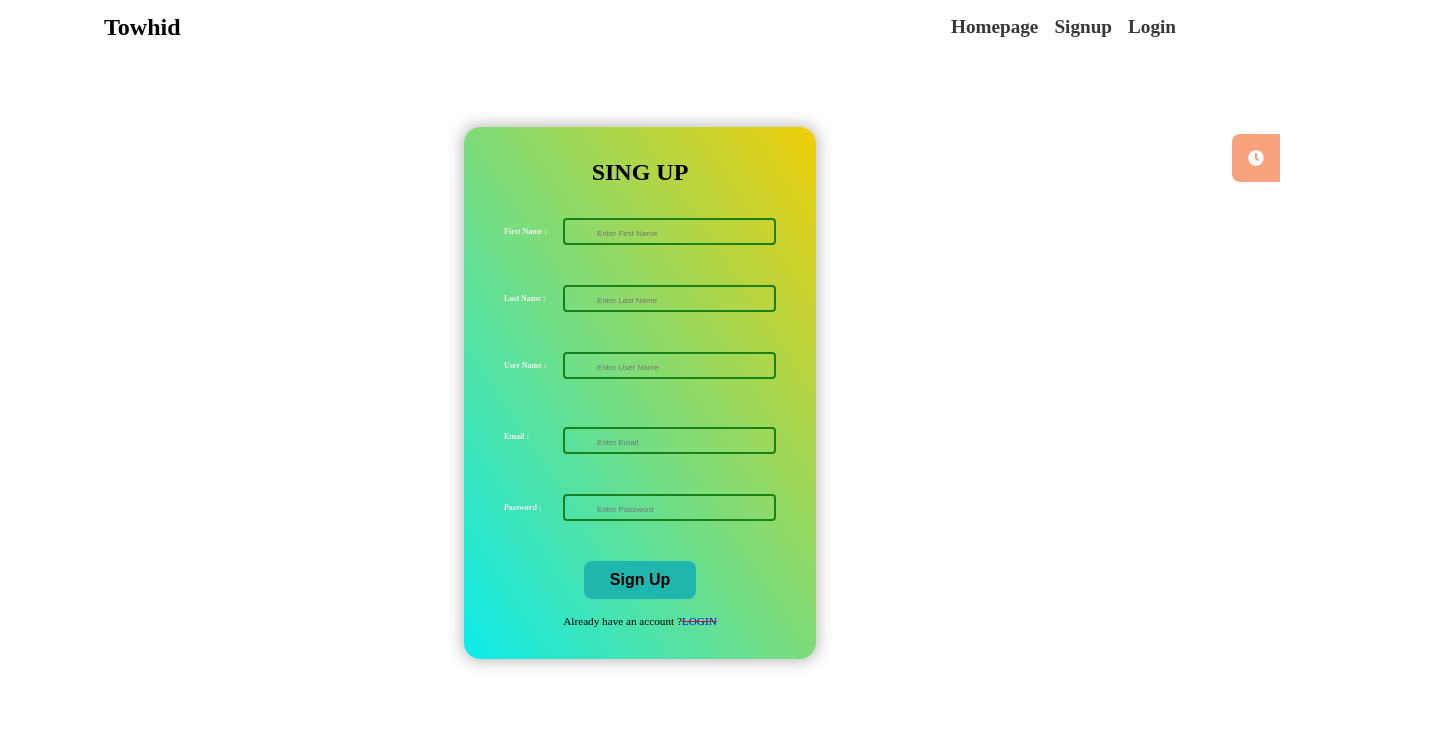
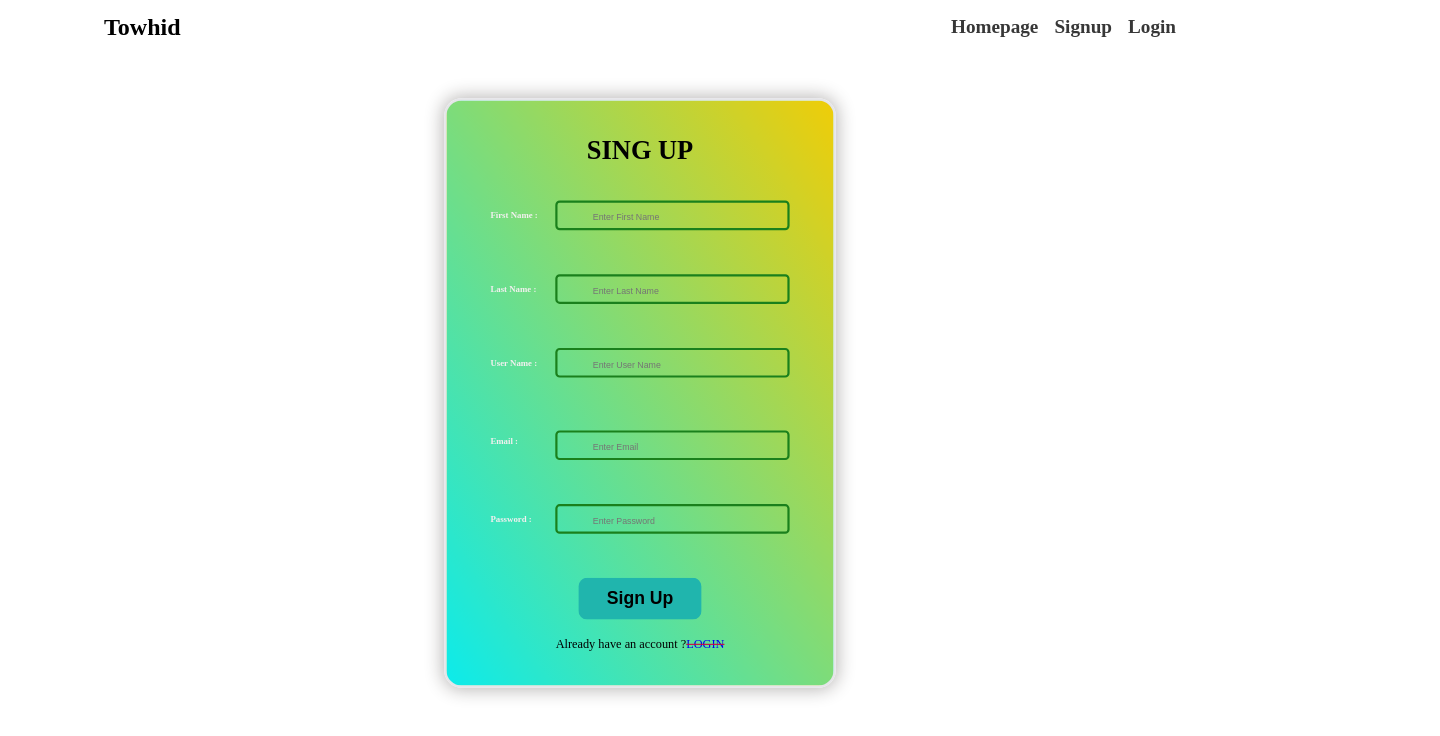
Before and after one commit to imtowhidulislam/towhidportfollio, a React (Create React App) app in the folder frontend/: page /signup in a window 1280 px wide. Shown: the top 736 px of the page, 1440 px wide, since content can reach past the window. Built offline with nearby package versions, Linux system fonts and the light colour scheme; no server answers.

Commit message:
All Changes has been updated

```diff
--- a/frontend/src/App.js
+++ b/frontend/src/App.js
@@ -7,7 +7,6 @@ function App() {
   return (
     <div className="App">
       <Navbar />
-      <Time />
       <Routes>
         <Route path="/" element={<Homepage />} />
         <Route path="signup" element={<Signup />} />
--- a/frontend/src/pages/Homepage.js
+++ b/frontend/src/pages/Homepage.js
@@ -27,7 +27,7 @@ const Homepage = () => {
       <Footer />
       <FooterCopyright />
       <div className="demo">
-        <img src="http://unsplash.it/1000/1000?image=564" alt="" />
+        {/* <img src="http://unsplash.it/1000/1000?image=564" alt="" /> */}
       </div>
     </div>
   );
--- a/frontend/src/pages/introSection.js
+++ b/frontend/src/pages/introSection.js
@@ -19,10 +19,12 @@ import Towhid from "../assets/towhid-small.jpg";
 import "../style/container.css";
 
 import heroImage1 from "../assets/heroimage1.jpg";
+import Time from "./time";
 const IntroSection = () => {
   return (
     <>
       <header className="header">
+        <Time />
         <div className="container">
           <div className="intro_container">
             <div className="intro_child intro_child-1">
--- a/frontend/src/pages/time.js
+++ b/frontend/src/pages/time.js
@@ -2,6 +2,7 @@ import React, { useEffect, useState } from "react";
 import { FaClock } from "react-icons/fa";
 
 import "../style/time.css";
+import "../style/mackup.css";
 const Time = () => {
   const [times, setTimes] = useState("");
   const [phase, setPhase] = useState(0);
--- a/frontend/src/style/mackup.css
+++ b/frontend/src/style/mackup.css
@@ -62,6 +62,7 @@ img {
   background-position: left center;
   background-size: cover;
   background-repeat: no-repeat;
+  overflow-x: hidden;
   z-index: 1;
 }
 .header::after {
--- a/frontend/src/style/signup.css
+++ b/frontend/src/style/signup.css
@@ -19,11 +19,23 @@ a {
 }
 
 form {
-  /* border: 2px solid blue; */
+  border: 2px solid rgb(229, 229, 233);
   padding: 2rem;
   border-radius: 1rem;
   background: linear-gradient(to left bottom, #efcd08, #0cebeb);
   box-shadow: 0px 0px 15px 2px hsl(10 20% 10% / 0.3);
+  animation: scaleUp 300ms ease-in 1 forwards;
+  transition: animation 300ms ease-in-out;
+}
+@keyframes scaleUp {
+  0% {
+    transform: scale(0.9);
+    opacity: 0;
+  }
+  100% {
+    transform: scale(1.1);
+    opacity: 1;
+  }
 }
 .form_title {
   text-align: center;
--- a/frontend/src/style/time.css
+++ b/frontend/src/style/time.css
@@ -1,13 +1,11 @@
-.time {
-  position: relative;
-}
 .clock {
-  position: relative;
+  /* position: relative; */
   position: absolute;
   width: 3rem;
   height: 3rem;
   top: 5rem;
   right: 0%;
+  /* overflow: hidden; */
   background-color: hsla(18, 90%, 72%, 0.945);
   color: #ffff;
   font-size: 4rem;
@@ -30,6 +28,7 @@
   width: max-content;
   height: 3rem;
   background-color: #fff;
+
   right: -10rem;
   padding-inline: 1rem;
   color: #222;
```
